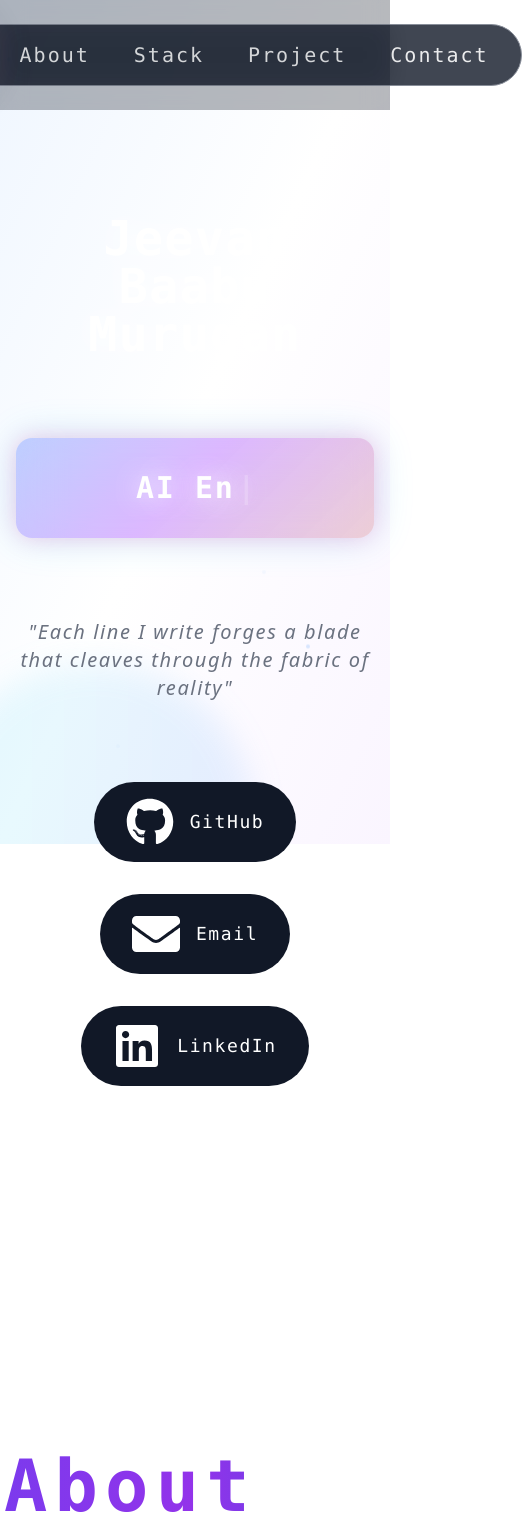
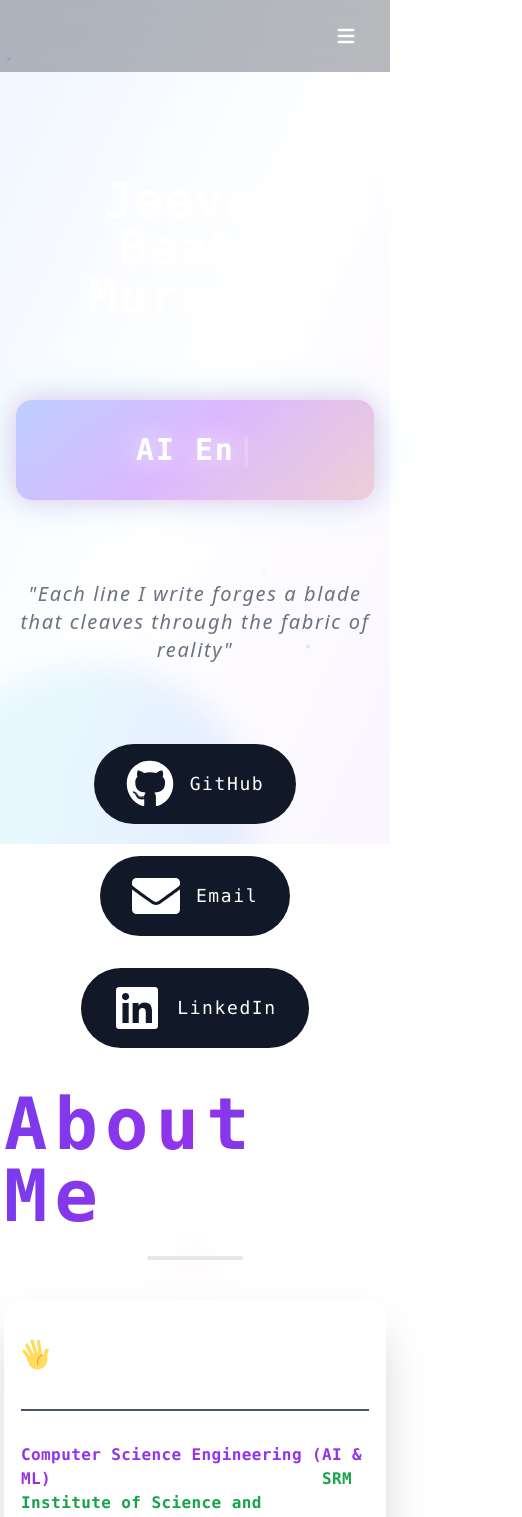
Before and after one commit to therealgone/Jeevan_Website, a React (Vite) app in the folder my-portfolio/: page / in a window 390 px wide. Shown: the top 1517 px of the page, 522 px wide, since content can reach past the window. Built offline with nearby package versions, Linux system fonts and the light colour scheme.

Commit message:
ADDED PHONE UI AND ADDED PROJECT

```diff
--- a/my-portfolio/src/components/Navbar.jsx
+++ b/my-portfolio/src/components/Navbar.jsx
@@ -1,8 +1,10 @@
 import { useState, useEffect } from "react";
-import { motion } from "framer-motion";
+import { motion, AnimatePresence } from "framer-motion";
+import { HiMenu, HiX } from "react-icons/hi";
 
 function Navbar() {
   const [activeSection, setActiveSection] = useState("");
+  const [isMenuOpen, setIsMenuOpen] = useState(false);
 
   useEffect(() => {
     const sections = document.querySelectorAll("section");
@@ -24,9 +26,9 @@ function Navbar() {
   }, []);
 
   const linkClass = (id) =>
-    `text-white/90    ${
+    `text-white/90 ${
       activeSection === id
-        ? " font-bold border font-mono   p-2 scale-[1.05] bg-animated-g rounded-full transition-all duration-200 ease-in-out"
+        ? "font-bold border font-mono p-2 scale-[1.05] bg-animated-g rounded-full transition-all duration-200 ease-in-out"
         : ""
     }`;
 
@@ -41,37 +43,80 @@ function Navbar() {
       top: offsetPosition,
       behavior: "smooth"
     });
+    setIsMenuOpen(false);
   };
 
+  const navItems = [
+    { id: "about", label: "Home" },
+    { id: "info", label: "About" },
+    { id: "stack", label: "Stack" },
+    { id: "project", label: "Project" },
+    { id: "contact", label: "Contact" }
+  ];
+
   return (
-    <nav className="flex sticky top-0 z-[9999] justify-center p-4 py-6 text-xl font-mono bg-gray-900/30 backdrop-blur-md">
-      <ul className="list-none flex space-x-11 border rounded-full px-8 py-4 border-gray-500 bg-gray-900 tracking-widest opacity-80 backdrop-blur-md">
-        <motion.li initial={{opacity:0,y:-50}}
-                   animate={{opacity:1,y:0}}
-                   transition={{ duration:0.3, ease:'easeInOut'}}>
-          <a href="#about" onClick={(e) => handleClick(e, "about")} className={linkClass("about")}>Home</a>
-        </motion.li>
-        <motion.li initial={{opacity:0,y:-60}}
-                   animate={{opacity:1,y:0}}
-                   transition={{ duration:0.5, ease:'easeInOut'}}>
-          <a href="#info" onClick={(e) => handleClick(e, "info")} className={linkClass("info")}>About</a>
-        </motion.li>
-        <motion.li initial={{opacity:0,y:-70}}
-                   animate={{opacity:1,y:0}}
-                   transition={{ duration:0.7, ease:'easeInOut'}}>
-          <a href="#stack" onClick={(e) => handleClick(e, "stack")} className={linkClass("stack")}>Stack</a>
-        </motion.li>
-        <motion.li initial={{opacity:0,y:-80}}
-                   animate={{opacity:1,y:0}}
-                   transition={{ duration:0.8, ease:'easeInOut'}}>
-          <a href="#project" onClick={(e) => handleClick(e, "project")} className={linkClass("project")}>Project</a>
-        </motion.li>
-        <motion.li initial={{opacity:0,y:-90}}
-                   animate={{opacity:1,y:0}}
-                   transition={{ duration:1, ease:'easeInOut'}}>
-          <a href="#contact" onClick={(e) => handleClick(e, "contact")} className={linkClass("contact")}>Contact</a>
-        </motion.li>
+    <nav className="flex sticky top-0 z-[9999] justify-center p-2 md:p-4 py-4 md:py-6 text-xl font-mono bg-gray-900/30 backdrop-blur-md">
+      {/* Desktop Menu */}
+      <ul className="hidden md:flex list-none space-x-11 border rounded-full px-8 py-4 border-gray-500 bg-gray-900 tracking-widest opacity-80 backdrop-blur-md">
+        {navItems.map((item, index) => (
+          <motion.li
+            key={item.id}
+            initial={{opacity: 0, y: -50 - (index * 10)}}
+            animate={{opacity: 1, y: 0}}
+            transition={{ duration: 0.3 + (index * 0.1), ease: 'easeInOut'}}
+          >
+            <a
+              href={`#${item.id}`}
+              onClick={(e) => handleClick(e, item.id)}
+              className={linkClass(item.id)}
+            >
+              {item.label}
+            </a>
+          </motion.li>
+        ))}
       </ul>
+
+      {/* Mobile Menu Button */}
+      <div className="md:hidden w-full flex justify-end px-4">
+        <button
+          onClick={() => setIsMenuOpen(!isMenuOpen)}
+          className="text-white p-2 hover:bg-gray-800 rounded-lg transition-colors"
+        >
+          {isMenuOpen ? <HiX size={24} /> : <HiMenu size={24} />}
+        </button>
+      </div>
+
+      {/* Mobile Menu */}
+      <AnimatePresence>
+        {isMenuOpen && (
+          <motion.div
+            initial={{ opacity: 0, y: -20 }}
+            animate={{ opacity: 1, y: 0 }}
+            exit={{ opacity: 0, y: -20 }}
+            transition={{ duration: 0.2 }}
+            className="absolute top-full left-0 right-0 bg-gray-900/95 backdrop-blur-md border-b border-gray-700 md:hidden"
+          >
+            <ul className="flex flex-col items-center py-4 space-y-4">
+              {navItems.map((item, index) => (
+                <motion.li
+                  key={item.id}
+                  initial={{ opacity: 0, x: -20 }}
+                  animate={{ opacity: 1, x: 0 }}
+                  transition={{ delay: index * 0.1 }}
+                >
+                  <a
+                    href={`#${item.id}`}
+                    onClick={(e) => handleClick(e, item.id)}
+                    className={`${linkClass(item.id)} block px-6 py-2`}
+                  >
+                    {item.label}
+                  </a>
+                </motion.li>
+              ))}
+            </ul>
+          </motion.div>
+        )}
+      </AnimatePresence>
     </nav>
   );
 }
--- a/my-portfolio/src/components/about.jsx
+++ b/my-portfolio/src/components/about.jsx
@@ -76,10 +76,10 @@ function About() {
         initial={{opacity:0, y:90}}
         animate={{opacity:1, y:0}}
         transition={{duration:0.9, ease:"easeInOut"}}
-        className="mt-8"
+        className="absolute bottom-8 left-0 right-0 mx-auto w-full flex flex-col items-center justify-center z-10"
       >
-        <h1 className='text-glow-white text-xl md:text-2xl mb-2 mt-60'>Scroll for more</h1>
-        <h2 className='animate-bounce text-3xl md:text-6xl font-extrabold text-glow-white mt-5'>↓</h2>
+        <h1 className='text-glow-white text-lg md:text-xl mb-2'>Scroll for more</h1>
+        <h2 className='animate-bounce text-2xl md:text-4xl font-extrabold text-glow-white'>↓</h2>
       </motion.div>
     </div>
    </div>
```
Also changed, not shown: my-portfolio/src/components/project.jsx (+43 -16 lines).
